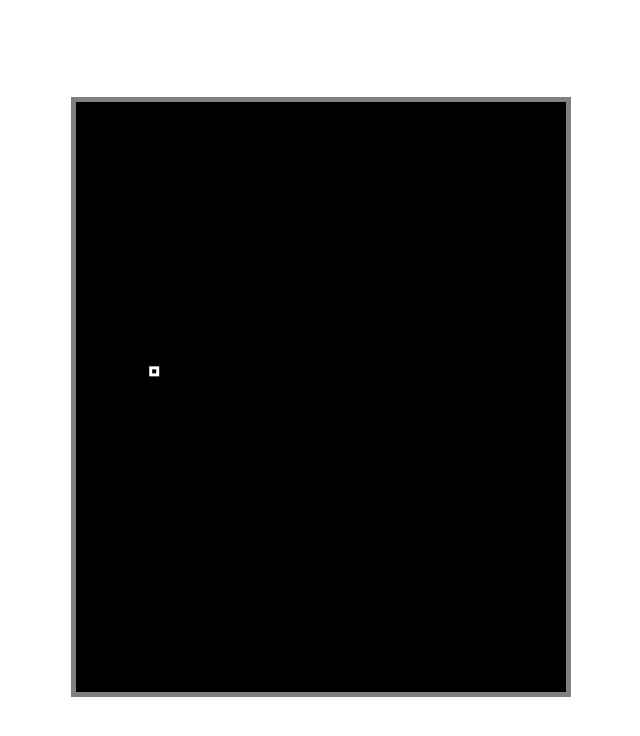
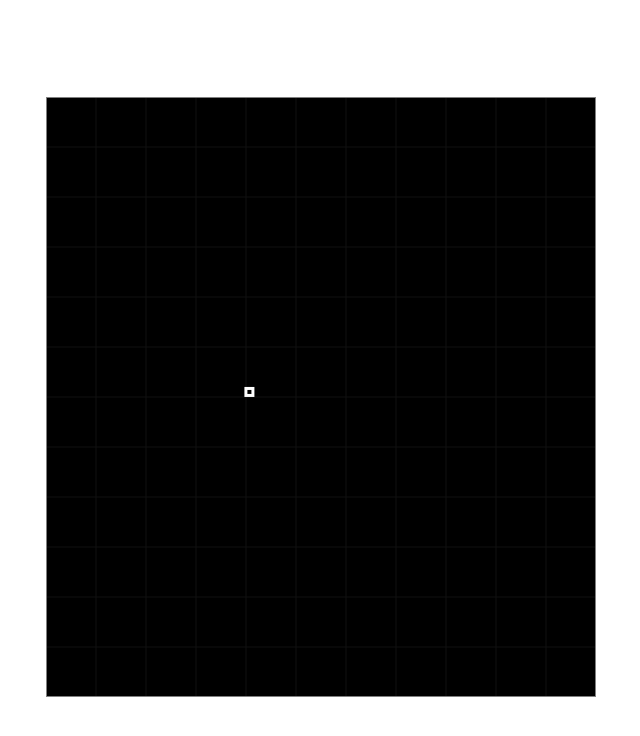
Before and after one commit to kurehajime/typingpong, a Vue app: page / in a window 1280 px wide. Shown: the top 736 px of the page, without its empty margins (319-959 px from the left). Built offline with nearby package versions, Linux system fonts and the light colour scheme.

Commit message:
ますめ

```diff
--- a/src/components/GameElement.vue
+++ b/src/components/GameElement.vue
@@ -1,13 +1,14 @@
 <script setup lang="ts">
 import { ref, watchEffect } from 'vue';
 import BallElement from './BallElement.vue';
+import GridElement from './GridElement.vue';
 import { useQuartz } from '../hooks/useQuartz'
 import { Pong } from '../models/Pong';
 import { Setting } from '../models/Setting';
 const [getTime, start] = useQuartz(1000);
 const time = ref(0);
 const setting = {
-  width: 500,
+  width: 550,
   height: 600,
   startPoint: { x: 50, y: 60 },
   startVec: { x: 3, y: 3 },
@@ -26,15 +27,14 @@ watchEffect(() => {
 </script>
 
 <template>
-  <svg>
-    <rect x="0" y="0" width="500" height="600" fill="black" stroke="gray" stroke-width="10" />
+  <svg :width="setting.width" :height="setting.height">
+    <rect x="0" y="0" :width="setting.width" :height="setting.height" fill="black" />
+    <GridElement :setting="setting" />
+    <rect x="0" y="0" width="550" height="600" fill="transparent" stroke="gray" stroke-width="2" />
     <BallElement :x="pong.ball.x" :y="pong.ball.y" />
   </svg>
 </template>
 
 <style scoped>
-svg {
-  width: 500px;
-  height: 600px;
-}
+
 </style>
--- /dev/null
+++ b/src/components/GridElement.vue
@@ -0,0 +1,31 @@
+<script setup lang="ts">import { Setting } from '../models/Setting';
+
+type Props = {
+    setting: Setting,
+}
+const props = defineProps<Props>()
+const yoko: number[] = []
+const tate: number[] = []
+for (let i = 0; i < props.setting.width; i += 50) {
+    yoko.push(i)
+}
+for (let i = 0; i < props.setting.height; i += 50) {
+    tate.push(i)
+}
+
+</script>
+
+<template>
+    <g>
+        <g v-for="x in yoko" :key="x">
+            <line :x1="x" y1="0" :x2="x" :y2="setting.height" stroke="#111111" />
+        </g>
+        <g v-for="y in tate" :key="y">
+            <line x1="0" :y1="y" :x2="setting.width" :y2="y" stroke="#111111" />
+        </g>
+    </g>
+</template>
+
+<style scoped>
+
+</style>
```
